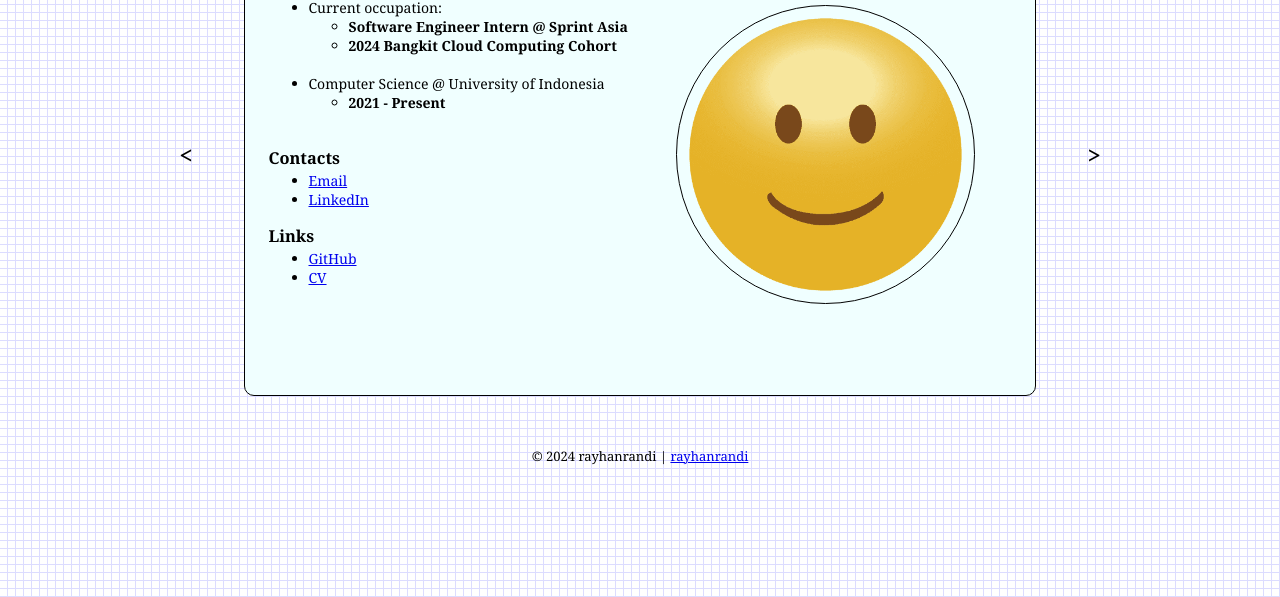
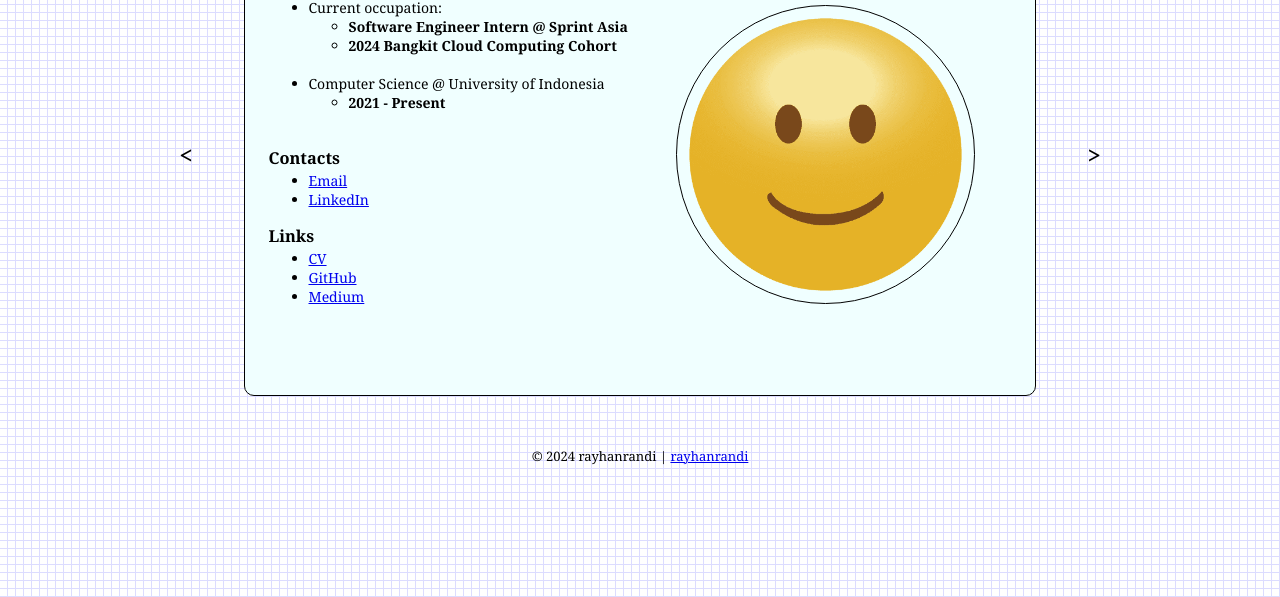
Before and after one commit to rayhanrandi/rayhanrandi.github.io, a plain HTML site: page index.html in a window 1280 px wide. Shown: the part 203-800 px from the top of the page. Drawn offline with Linux system fonts and the light colour scheme.

Commit message:
add medium

```diff
--- a/index.html
+++ b/index.html
@@ -75,8 +75,9 @@
                         <article class="about-links">
                             <h3>Links</h3>
                             <ul class="about-links-list">
+                                <li><a href="./static/files/CV_RayhanPutraRandi.pdf" download="CV Rayhan Putra Randi.pdf" target="_blank">CV</a></li>
                                 <li><a href="https://github.com/rayhanrandi/" target="_blank">GitHub</a></li>
-                                <li><a href="./static/files/CV_RayhanPutraRandi.pdf" download="CV Rayhan Putra Randi.pdf" target="_blank">CV</a></li>
+                                <li><a href="https://medium.com/@rayhanrandi" target="_blank">Medium</a></li>
                             </ul>
                         </article>
                     </div>
```
